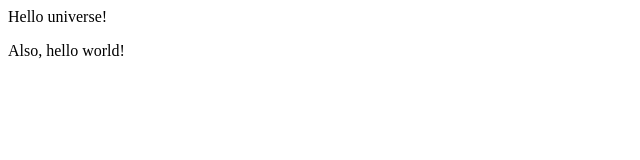
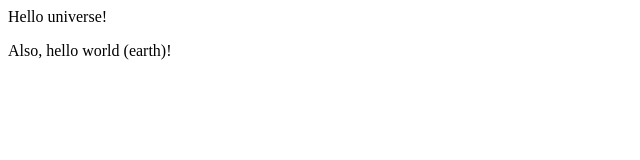
Before and after one commit to dibyarupdeb/local-repo-demo, a plain HTML site: page index.html in a window 1280 px wide. Shown: the full height of the page, 0-640 px from the left. Drawn offline with Linux system fonts and the light colour scheme.

Commit message:
Updated index.html file from earth.

```diff
--- a/index.html
+++ b/index.html
@@ -1,2 +1,2 @@
 <p>Hello universe!</p>
-<p>Also, hello world!</p>
+<p>Also, hello world (earth)!</p>
```
